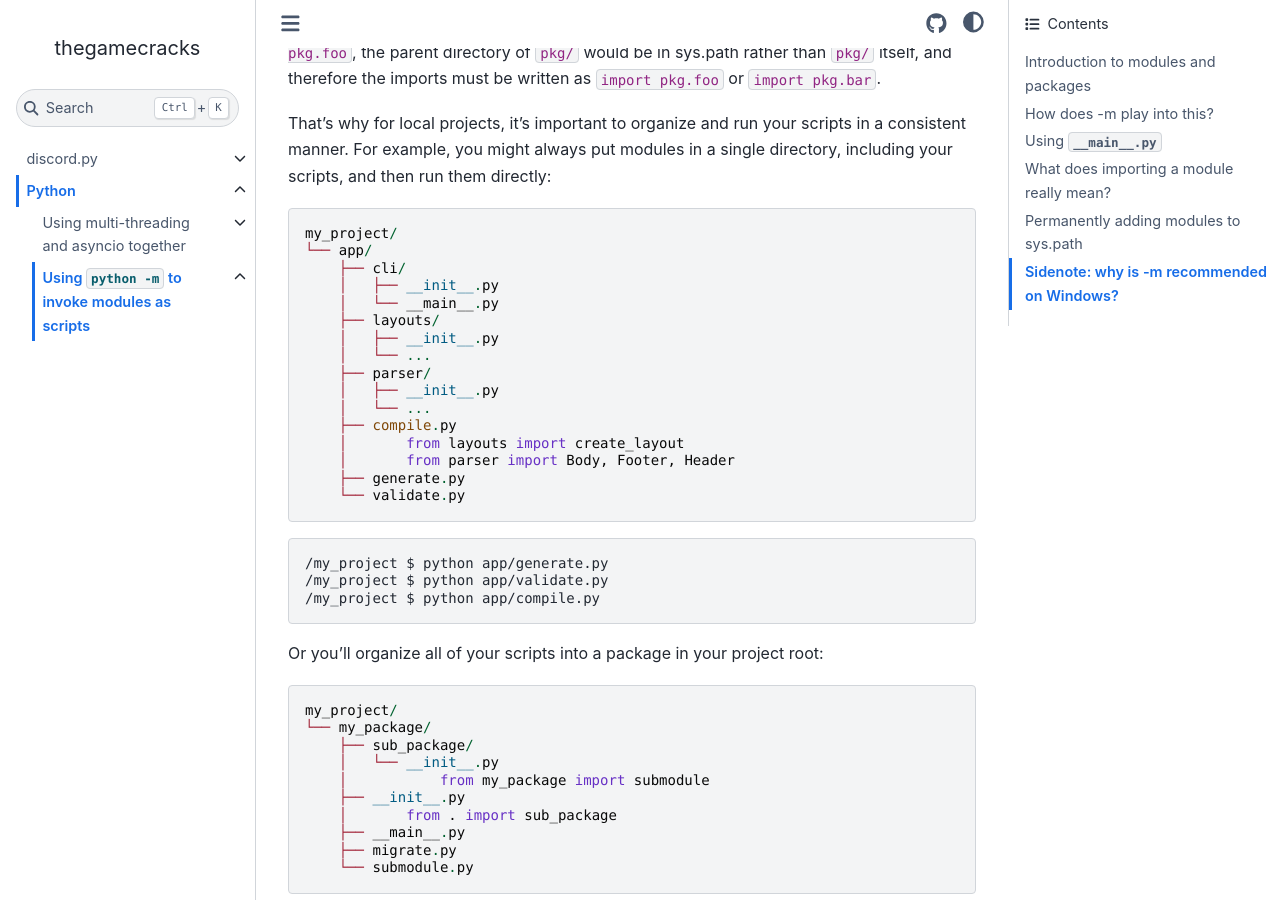
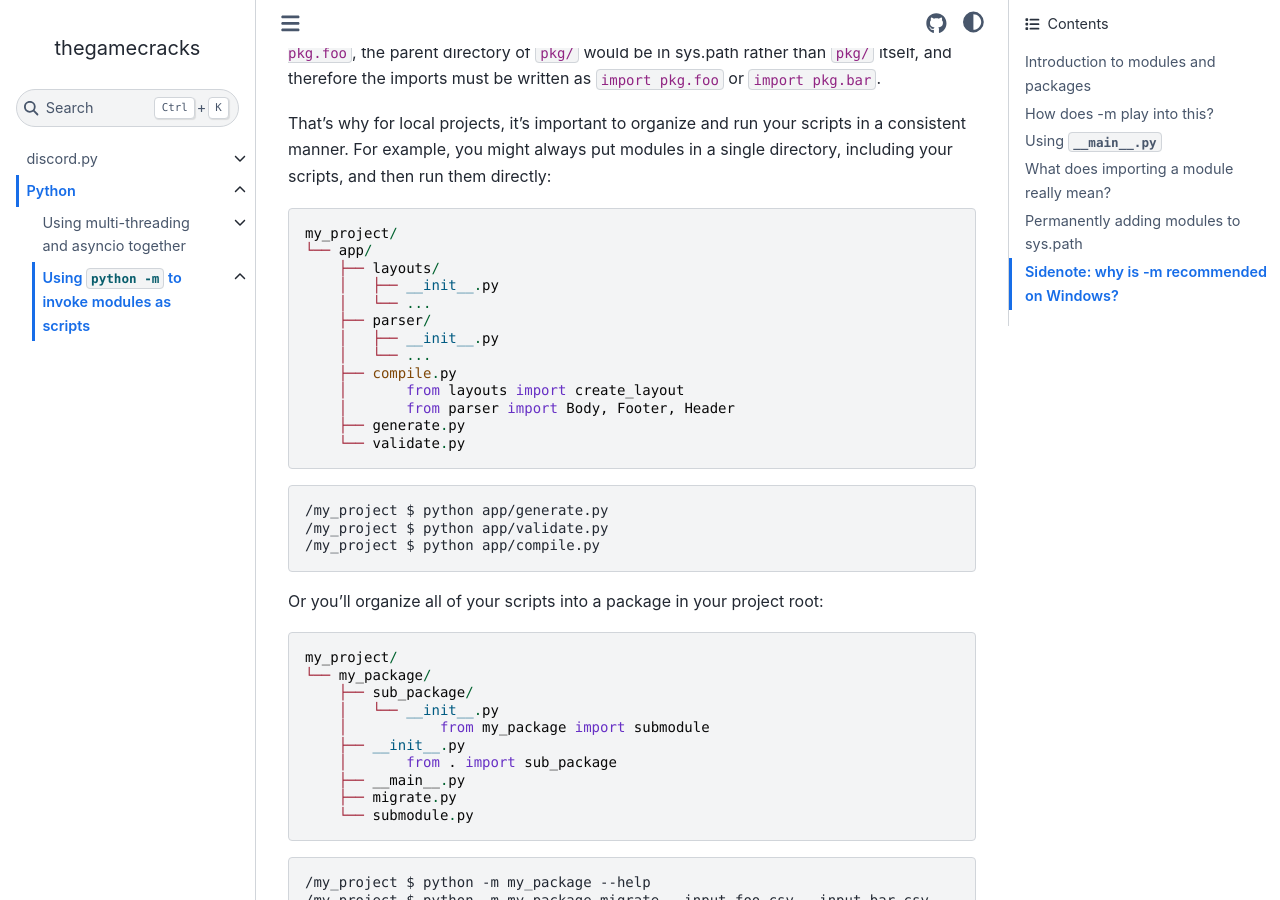
Before and after one commit to thegamecracks/thegamecracks.github.io, a Sphinx documentation site: the page built from docs/python/invoking_modules.rst, in a window 1280 px wide and 900 px high, scrolled down 4111 px. Built offline with Sphinx 7.4.7 and the Sphinx Book theme 1.1.4, drawn with Linux system fonts in a browser that asks for light colours.

Commit message:
fix: remove cli/ from sys.path example

```diff
--- a/docs/python/invoking_modules.rst
+++ b/docs/python/invoking_modules.rst
@@ -224,9 +224,6 @@ directory, including your scripts, and then run them directly:
 
     my_project/
     └── app/
-        ├── cli/
-        │   ├── __init__.py
-        │   └── __main__.py
         ├── layouts/
         │   ├── __init__.py
         │   └── ...
```
